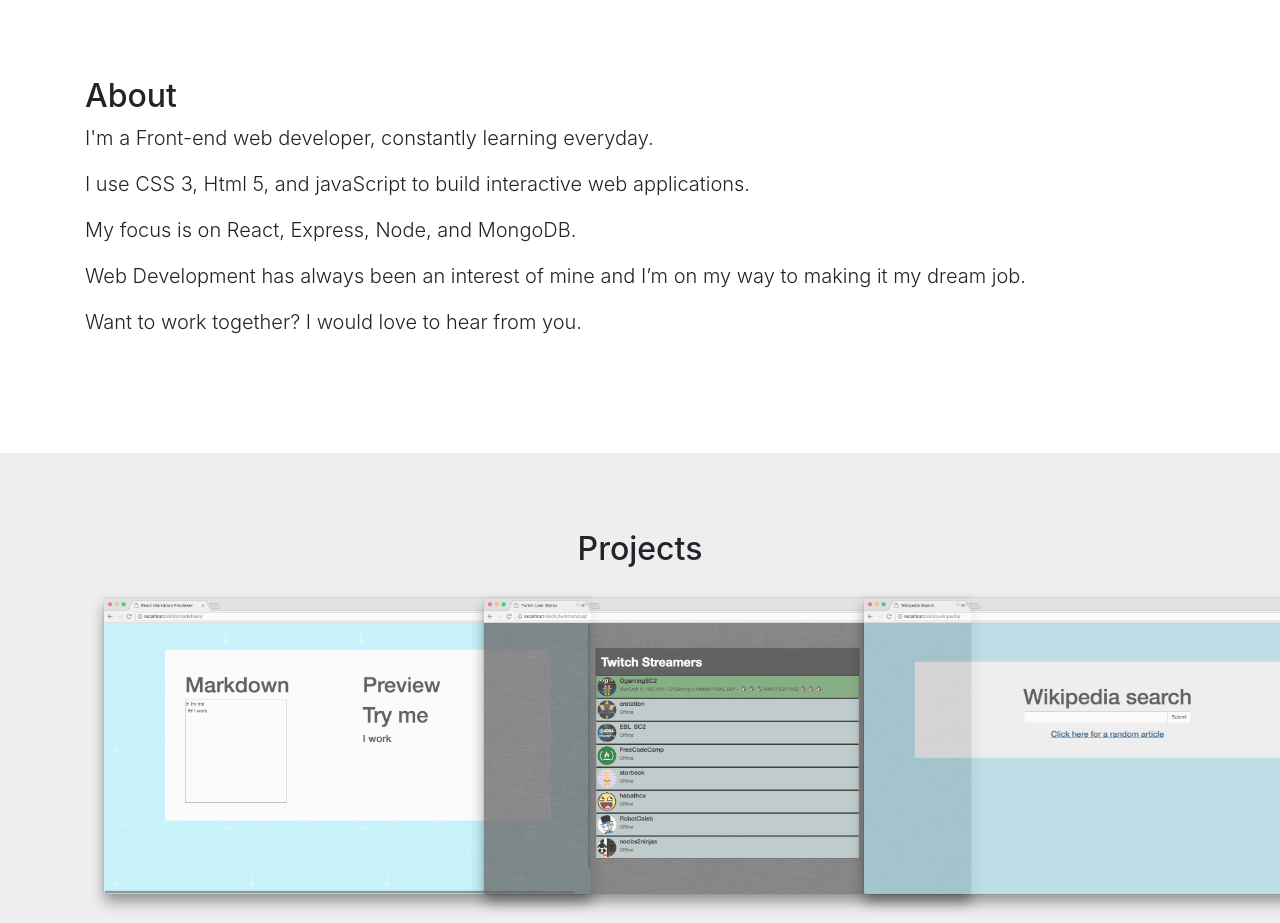
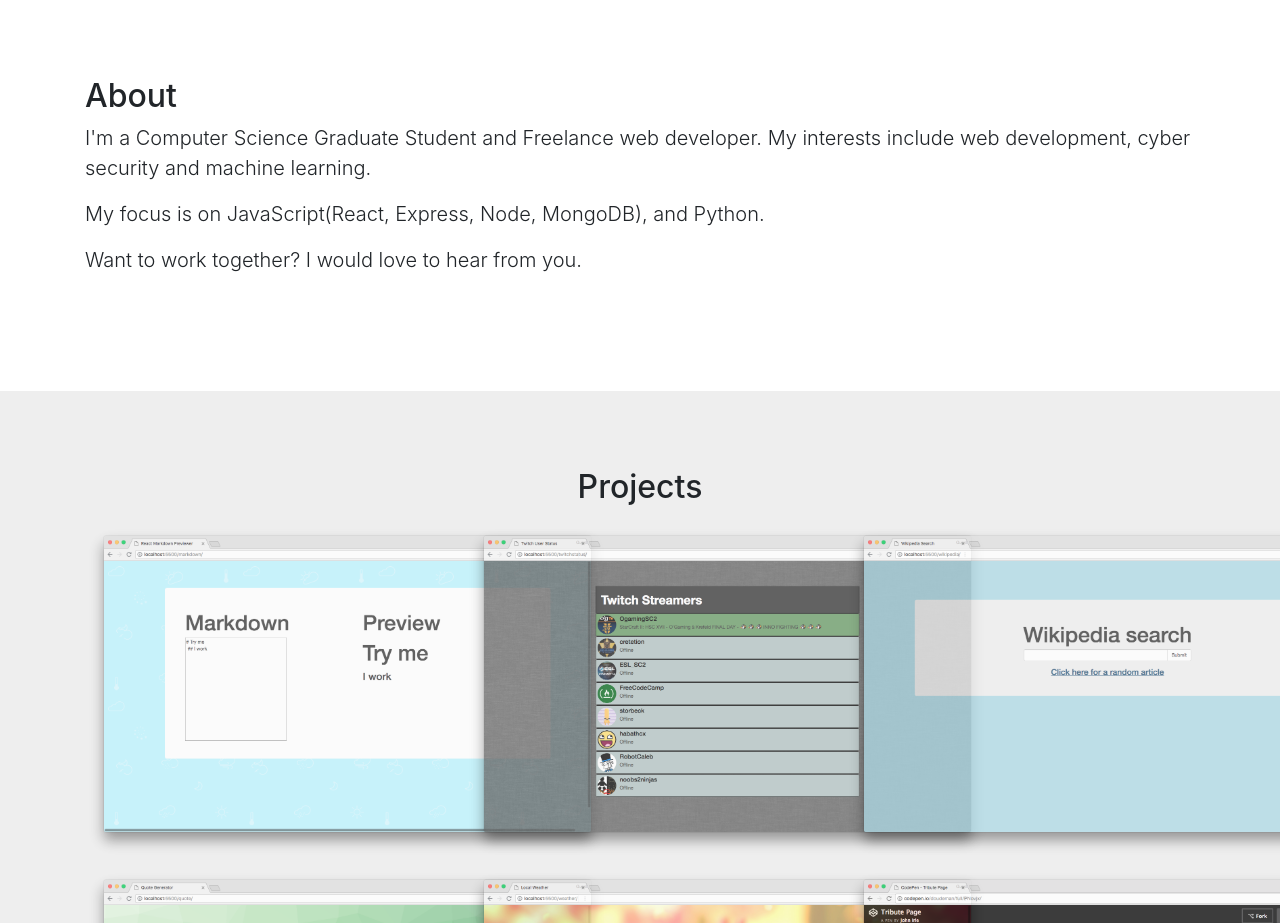
Before and after one commit to JohnIrle/Portfolio, a React (Create React App) app: page / in a window 1280 px wide. Shown: the part 800-1723 px from the top of the page. Built offline with nearby package versions, Linux system fonts and the light colour scheme.

Commit message:
Update about copy.

```diff
--- a/src/components/About.js
+++ b/src/components/About.js
@@ -5,19 +5,18 @@ function About(props) {
     <section id="about">
       <div className="container">
         <h2>About</h2>
-        <p className="lead">I'm a Front-end web developer, constantly learning everyday.</p>
-        <p className="lead">
-          I use CSS 3, Html 5, and javaScript to build interactive web applications.
-      </p>
+        <p class="lead">
+          I'm a Computer Science Graduate Student and Freelance web developer.
 
-        <p className="lead">
-          My focus is on React, Express, Node, and MongoDB.
-      </p>
+          My interests include web development, cyber security and machine learning.
+        </p>
 
-        <p className="lead">Web Development has always been an interest of mine and I’m on my way to making it my dream job.</p>
+        <p class="lead">
+          My focus is on JavaScript(React, Express, Node, MongoDB), and Python.
+        </p>
 
-        <p className="lead">Want to work together? I would love to hear from you.
-      </p>
+        <p class="lead">Want to work together? I would love to hear from you.
+        </p>
       </div>
     </section>
   );
```
